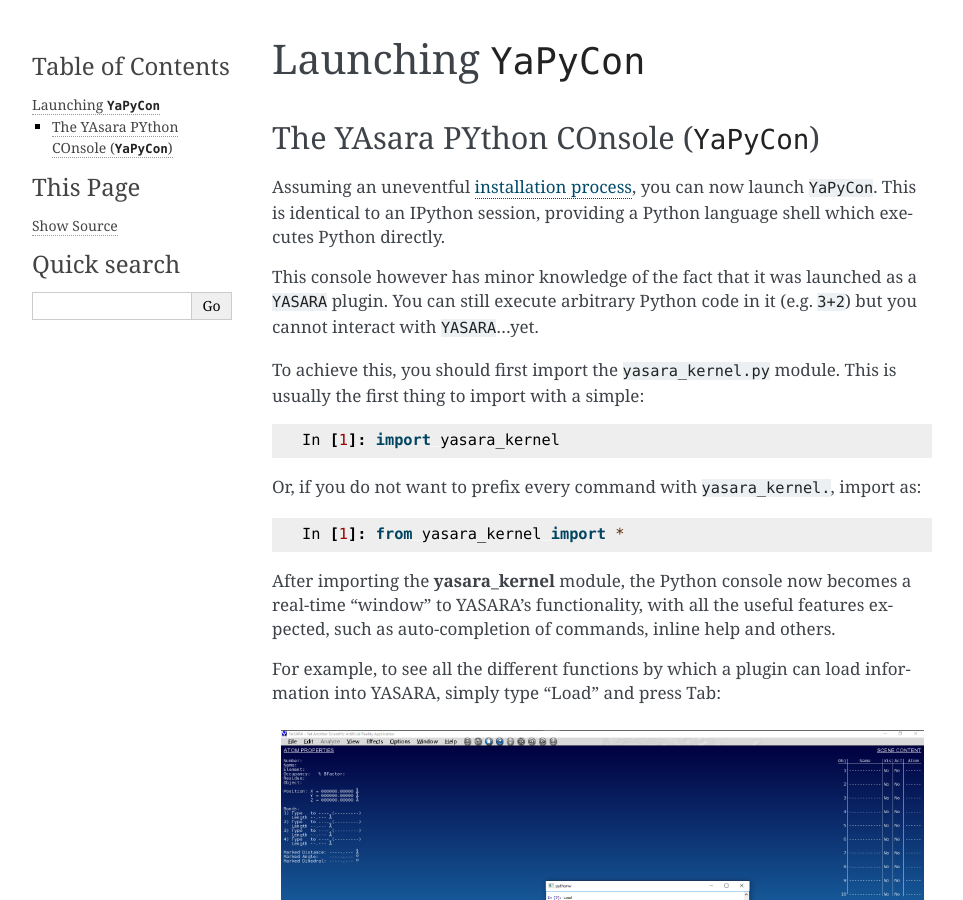
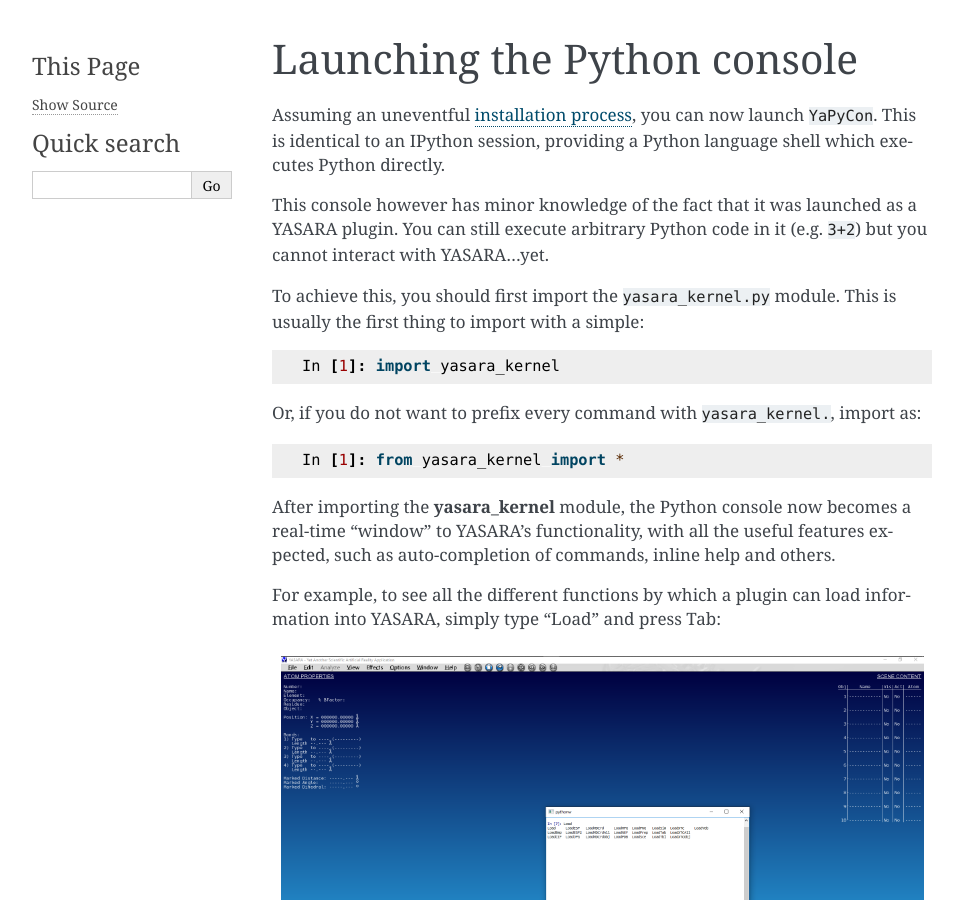
Before and after one commit to aanastasiou/yapycon, a Sphinx documentation site: the page built from doc/source/functionality.rst, in a window 1280 px wide and 900 px high. Shown: the whole window, without its empty margins (148-1111 px from the left). Built offline with Sphinx 7.4.7, drawn with Linux system fonts in a browser that asks for light colours.

Commit message:
More modifications to the documentation

```diff
--- a/doc/source/api.rst
+++ b/doc/source/api.rst
@@ -1,6 +1,6 @@
-=======================
-``YaPyCon`` Plugin Code
-=======================
+===========
+Plugin code
+===========
 
 
 ``yapycon.py``
--- a/doc/source/devnotes.rst
+++ b/doc/source/devnotes.rst
@@ -13,8 +13,8 @@
 9. Because of the way the plugin is initialised, it is impossible to use sphinx to document it.
 
 
-``YASARA`` Plugins
-===================
+YASARA Plugins
+==============
 
 * YASARA publishes a `yasara.py` at `<YASARA_HOME_DIRECTORY>/plg` that plugins should import prior to executing any commands.
 * `yasara.py` disguises itself as an API when it is really only two functions:
--- a/doc/source/functionality.rst
+++ b/doc/source/functionality.rst
@@ -1,15 +1,12 @@
-=====================
-Launching ``YaPyCon``
-=====================
-
-The YAsara PYthon COnsole (``YaPyCon``)
-=======================================
+============================
+Launching the Python console
+============================
 
 Assuming an uneventful :ref:`installation process <install_quickstart>`, you can now launch ``YaPyCon``. This is
 identical to an IPython session, providing a Python language shell which executes Python directly.
 
-This console however has minor knowledge of the fact that it was launched as a ``YASARA`` plugin. You can still
-execute arbitrary Python code in it (e.g. ``3+2``) but you cannot interact with ``YASARA``...yet.
+This console however has minor knowledge of the fact that it was launched as a YASARA plugin. You can still
+execute arbitrary Python code in it (e.g. ``3+2``) but you cannot interact with YASARA...yet.
 
 To achieve this, you should first import the ``yasara_kernel.py`` module. This is usually the first thing to import
 with a simple:
@@ -63,11 +60,11 @@
 ..
 .. When you start the Python console, you are actually starting a Jupyter kernel and connect to it too. This kernel
 .. is exposed to the system and it can be accessible via a Jupyter notebook too, which makes for some very useful ways
-.. of interacting with ``YASARA``.
+.. of interacting with YASARA.
 ..
-.. To connect your Jupyter notebook to a running instance of ``YASARA``:
+.. To connect your Jupyter notebook to a running instance of YASARA:
 ..
-.. 1. Launch ``YASARA``
+.. 1. Launch YASARA
 .. 2. Launch the console
 .. 3. Launch a Jupyter notebook on the same computer
 .. 4. Try to connect to an existing kernel
--- a/doc/source/installation.rst
+++ b/doc/source/installation.rst
@@ -1,6 +1,6 @@
-======================
-Installing ``YaPyCon``
-======================
+============
+Installation
+============
 
 
 .. _install_quickstart:
@@ -10,10 +10,10 @@
 
 Read this section if:
 
-* You already have a working ``YASARA`` installation
+* You already have a working YASARA installation
 * You already know what *"Python"* and *"virtual environment"* are
-  and you can start ``YASARA`` with a specific virtual environment activated first.
-* You already know how ``YASARA`` plugins work and where to install them.
+  and you can start YASARA with a specific virtual environment activated first.
+* You already know how YASARA plugins work and where to install them.
 
 
 Installation
@@ -21,12 +21,12 @@
 
 1. Copy ``src/yapycon.py`` and ``src/yasara_kernel.py`` to ``<YASARA_HOME_DIRECTORY>/plg/``
 
-   * This step does make ``YASARA`` aware of the plugin but for ``YaPyCon`` to work properly, it needs to operate within
+   * This step does make YASARA aware of the plugin but for ``YaPyCon`` to work properly, it needs to operate within
      a virtual environment that provides it with the necessary pre-requsites. This is achieved in the next steps.
 
 2. Create a virtual environment and install ``requirements.txt``
 
-3. Drop to a *terminal*, activate the environment and launch ``YASARA``
+3. Drop to a *terminal*, activate the environment and launch YASARA
 
 If everything has gone well, you will see a *"Python Console"* option added under the *"Window"* menu option:
 
@@ -38,20 +38,20 @@
 
 A typical **full installation** process is divided into three parts:
 
-Install ``YASARA``
-------------------
+Install YASARA
+--------------
 
-* Go to `this URL <http://www.yasara.org/viewdl.htm>`_ to download ``YASARA`` View. This is the entry level
- ``YASARA`` and freely available.
+* Go to `this URL <http://www.yasara.org/viewdl.htm>`_ to download YASARA View. This is the entry level
+ YASARA and freely available.
 
  * You will soon receive an email with a unique URL that leads to an installer executable. This installation process is
-   identical for all "stages" of ``YASARA``.
+   identical for all "stages" of YASARA.
 
-* The installer is a self-extracting executable that will install ``YASARA`` in a ``yasara/`` directory right
+* The installer is a self-extracting executable that will install YASARA in a ``yasara/`` directory right
   in the *Current Working Directory*. This installation location is referenced throughout the documentation as
   ``<YASARA_HOME_DIRECTORY>``.
 
-* This installs the main piece of software but ``YASARA`` will attempt to pick up the *currently active* Python
+* This installs the main piece of software but YASARA will attempt to pick up the *currently active* Python
   interpreter when it launches. It is now important to ensure that the *"currently active"* Python interpreter has the
   necessary pre-requisites installed. This is achieved in the following steps.
 
@@ -77,7 +77,7 @@
 Install the ``YaPyCon`` plugin
 ------------------------------
 
-If your system now includes a working ``YASARA`` installation with a properly prepared virtual environment, you are
+If your system now includes a working YASARA installation with a properly prepared virtual environment, you are
 now ready to install and launch ``YaPyCon``.
 
 The steps to do this are identical to the description in :ref:`install_quickstart`
```
Also changed, not shown: doc/source/moddoc.rst (+35 -32 lines).
